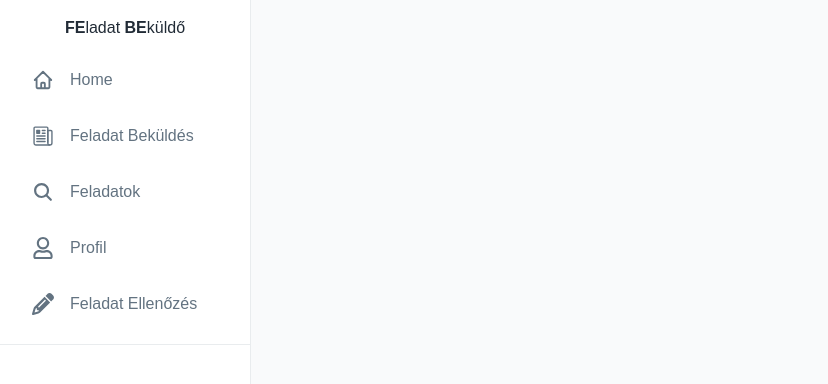
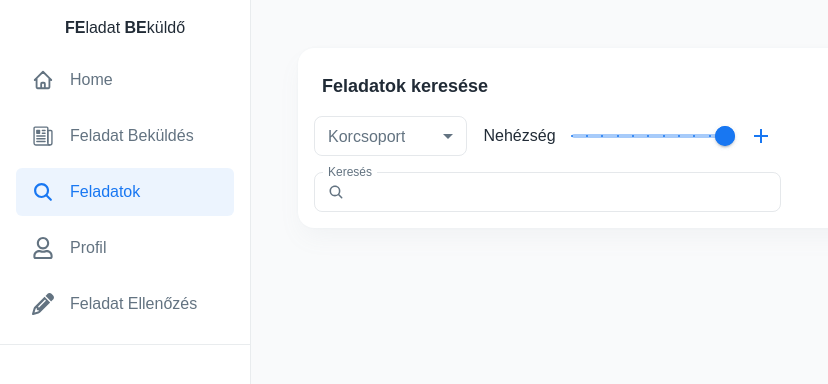
Before and after one commit to mok-it/feladatsor-frontend, a React (Create React App) app: page /list-exercises in a window 1280 px wide. Shown: the top 384 px of the page, without its empty margins (0-828 px from the left). Built offline with nearby package versions, Linux system fonts and the light colour scheme.

Commit message:
feat: exercise list wip

```diff
--- a/src/pages.ts
+++ b/src/pages.ts
@@ -5,6 +5,7 @@ import { CreateExercise } from "./pages/CreateExercise";
 import { IoNewspaperOutline, IoSearch } from "react-icons/io5";
 import { FaRegUser } from "react-icons/fa";
 import { FaPencil } from "react-icons/fa6";
+import { ExerciseListPage } from "./pages/ExerciseListPage";
 
 interface Page {
   name: string;
@@ -28,8 +29,8 @@ export const pages: Page[] = [
   },
   {
     name: "Feladatok",
-    path: "/exercises",
-    component: HomePage,
+    path: "/list-exercises",
+    component: ExerciseListPage,
     icon: IoSearch,
   },
   {
--- /dev/null
+++ b/src/pages/ExerciseListPage.tsx
@@ -0,0 +1,106 @@
+import {
+  Card,
+  CardHeader,
+  FormControl,
+  Grid,
+  IconButton,
+  InputAdornment,
+  InputLabel,
+  MenuItem,
+  Select,
+  Slider,
+  Stack,
+  TextField,
+  Typography,
+} from "@mui/material";
+import React, { useState } from "react";
+import { IoSearch } from "react-icons/io5";
+import { BiPlus } from "react-icons/bi";
+
+export const ExerciseListPage = () => {
+  const [searchTerm, setSearchTerm] = useState("");
+  const [ageGroup, setAgeGroup] = useState("");
+  const [value, setValue] = React.useState<number[]>([20, 37]);
+  return (
+    <Grid container>
+      <Grid item xs={12}>
+        <Card>
+          <CardHeader title="Feladatok keresése" />
+          <Grid container m={2}>
+            <Grid item xs={12} md={6}>
+              <Stack gap={2}>
+                <DifficultySelector
+                  ageGroup={ageGroup}
+                  setAgeGroup={setAgeGroup}
+                  difficulty={[value[0], value[1]]}
+                  setDifficulty={(value) => setValue(value)}
+                  onNewRowClick={() => {}}
+                  isLastRow={true}
+                />
+                <TextField
+                  onChange={(event) => setSearchTerm(event.target.value)}
+                  label="Keresés"
+                  value={searchTerm}
+                  InputProps={{
+                    startAdornment: (
+                      <InputAdornment position="start">
+                        <IoSearch />
+                      </InputAdornment>
+                    ),
+                  }}
+                  size="small"
+                />
+              </Stack>
+            </Grid>
+          </Grid>
+        </Card>
+      </Grid>
+    </Grid>
+  );
+};
+
+const DifficultySelector = (props: {
+  ageGroup: string;
+  setAgeGroup: (age: string) => void;
+  difficulty: [number, number];
+  setDifficulty: (difficulty: [number, number]) => void;
+  onNewRowClick: () => void;
+  isLastRow: boolean;
+}) => {
+  return (
+    <Stack direction="row" gap={2} alignItems="center">
+      <FormControl fullWidth size="small">
+        <InputLabel id="age-group-label">Korcsoport</InputLabel>
+        <Select
+          labelId="age-group-label"
+          value={props.ageGroup}
+          label="Korcsoport"
+          onChange={(event) => props.setAgeGroup(event.target.value)}
+        >
+          <MenuItem value="KOALA">Koala</MenuItem>
+          <MenuItem value="MEDVEBOCS">Medvebocs</MenuItem>
+          <MenuItem value="KISMEDVE">Kismedve</MenuItem>
+          <MenuItem value="NAGYMEDVE">Nagymedve</MenuItem>
+          <MenuItem value="JEGESMEDVE">Jegesmedve</MenuItem>
+        </Select>
+      </FormControl>
+      <Typography variant="body1">Nehézség</Typography>
+      <Slider
+        name="Nehézség"
+        sx={{ width: "100%" }}
+        value={props.difficulty}
+        onChange={(_, value) => props.setDifficulty(value as [number, number])}
+        step={1}
+        marks
+        min={0}
+        max={10}
+        valueLabelDisplay="auto"
+      />
+      {props.isLastRow && (
+        <IconButton color="primary" onClick={() => props.onNewRowClick()}>
+          <BiPlus />
+        </IconButton>
+      )}
+    </Stack>
+  );
+};
```
